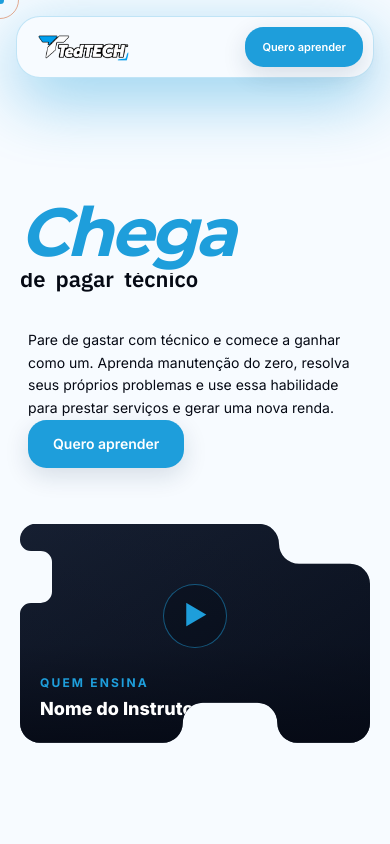
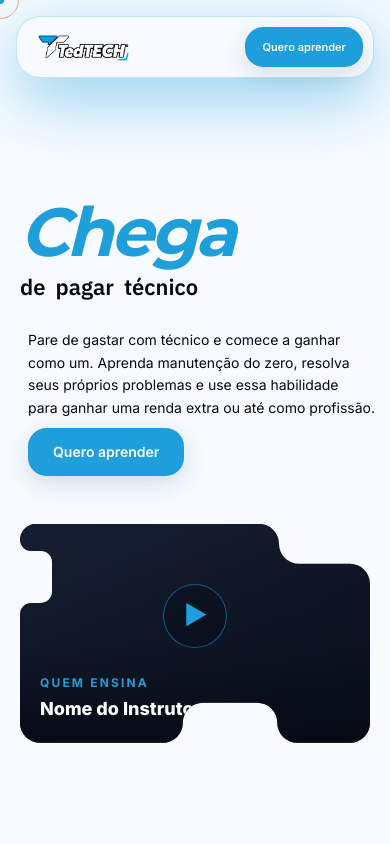
Before and after one commit to DigiThree-Planejamentos/tedtechsite, a Next.js app: page / in a window 390 px wide. Shown: the top 844 px of the page. Built offline with nearby package versions, Linux system fonts and the light colour scheme.

Commit message:
fix(footer): remove YouTube link and align footer links vertically

```diff
--- a/components/sections/Footer.tsx
+++ b/components/sections/Footer.tsx
@@ -7,13 +7,15 @@ import { content } from '@/lib/content';
 export function Footer() {
   const f = content.footer;
   return (
-    <footer className="px-5 py-12">
+    <footer className="bg-white px-5 py-12 text-[#07111f]">
       <Reveal
         variant="simple"
         className="mx-auto flex max-w-[1280px] flex-col gap-6 md:flex-row md:items-center md:justify-between"
       >
         <div>
-          <Logo />
+          <BackToTop className="block cursor-pointer rounded-md transition-opacity hover:opacity-80 focus-visible:outline-2 focus-visible:outline-offset-4 focus-visible:outline-blue">
+            <Logo />
+          </BackToTop>
           <p className="mt-2 max-w-xs text-sm text-muted md:text-[15px]">{f.tagline}</p>
         </div>
         <div className="text-sm text-muted md:text-[15px]">
@@ -21,37 +23,34 @@ export function Footer() {
           <div className="mt-1 font-mono">{f.email}</div>
           <a
             href={f.phone.href}
-            className="mt-1 block font-mono transition-colors hover:text-text"
+            className="mt-1 block font-mono transition-colors hover:text-[#07111f]"
           >
             Tel. {f.phone.label}
           </a>
-          <div className="mt-3 flex flex-wrap items-center gap-x-4 gap-y-2">
+          <div className="mt-1 flex flex-col gap-1">
             {f.links.map((l) => (
               <a
                 key={l.label}
                 href={l.href}
                 target={l.href.startsWith('http') ? '_blank' : undefined}
                 rel={l.href.startsWith('http') ? 'noreferrer' : undefined}
-                className="transition-colors hover:text-text"
+                className="transition-colors hover:text-[#07111f]"
               >
                 {l.label}
               </a>
             ))}
             {f.socials.map((s) => (
-              <MagneticButton key={s.label}>
+              <MagneticButton key={s.label} className="block">
                 <a
                   href={s.href}
                   target={s.href.startsWith('http') ? '_blank' : undefined}
                   rel={s.href.startsWith('http') ? 'noreferrer' : undefined}
-                  className="transition-colors hover:text-text"
+                  className="transition-colors hover:text-[#07111f]"
                 >
                   {s.label}
                 </a>
               </MagneticButton>
             ))}
-            <BackToTop className="ml-2 rounded-full border border-white/10 px-3 py-1 text-blue transition hover:text-text">
-              ↑ topo
-            </BackToTop>
           </div>
         </div>
       </Reveal>
--- a/components/sections/Hero.tsx
+++ b/components/sections/Hero.tsx
@@ -47,7 +47,7 @@ export function Hero() {
                   The sizes are measured, not chosen: each one lands this line's
                   This supporting line stays deliberately smaller than the
                   display word above it at every breakpoint. */}
-                <span className="-mt-[0.12em] block -translate-y-2 whitespace-nowrap text-[20px]/[1.25] sm:text-[24px]/[1.25] md:text-[31px]/[1.25] lg:text-[42px]/[1.25] text-[22px]/[1.25] font-semibold tracking-[0em] [word-spacing:0.22em] md:translate-x-4 lg:translate-x-4 sm:text-[28px]/[1.25] md:text-[36px]/[1.25] lg:text-[48px]/[1.25]">
+                <span className="-mt-[0.12em] block translate-y-0 whitespace-nowrap text-[20px]/[1.25] sm:-translate-y-2 sm:text-[24px]/[1.25] md:text-[31px]/[1.25] lg:text-[42px]/[1.25] text-[22px]/[1.25] font-semibold tracking-[0em] [word-spacing:0.22em] md:translate-x-4 lg:translate-x-4 sm:text-[28px]/[1.25] md:text-[36px]/[1.25] lg:text-[48px]/[1.25]">
                 {h.headline.rest}
               </span>
             </SplitReveal>
@@ -57,11 +57,11 @@ export function Hero() {
             <span className="block">Pare de gastar com técnico e comece a ganhar</span>
             <span className="block">como um. Aprenda manutenção do zero, resolva</span>
             <span className="block">seus próprios problemas e use essa habilidade</span>
-            <span className="block">para prestar serviços e gerar uma nova renda.</span>
+            <span className="block">para ganhar uma renda extra ou até como profissão.</span>
           </p>
           </div>
 
-          <div className="mt-6 flex translate-x-2 translate-y-0 flex-wrap items-center gap-4 md:translate-x-4 lg:translate-x-4 [&_a]:min-h-[48px] [&_a]:rounded-[1.15rem] [&_a]:px-6 [&_a]:text-sm">
+          <div className="mt-6 flex translate-x-2 translate-y-2 flex-wrap items-center gap-4 sm:translate-y-0 md:translate-x-4 lg:translate-x-4 [&_a]:min-h-[48px] [&_a]:rounded-[1.15rem] [&_a]:px-6 [&_a]:text-sm">
             <MagneticButton>
               <Button href={content.checkoutUrl} variant="primary">
                 {h.cta}
--- a/lib/content.ts
+++ b/lib/content.ts
@@ -310,6 +310,7 @@ export const content = {
       label: '(24) 99999-9999', // TODO: número real
       href: 'tel:+5524999999999',
     },
+
     links: [
       { label: 'Termos', href: '#' },
       { label: 'Privacidade', href: '#' },
@@ -320,7 +321,6 @@ export const content = {
         label: 'Instagram @tedtechangra',
         href: 'https://www.instagram.com/tedtechangra/',
       },
-      { label: 'YouTube', href: '#' },
     ],
   },
 } as const;
```
